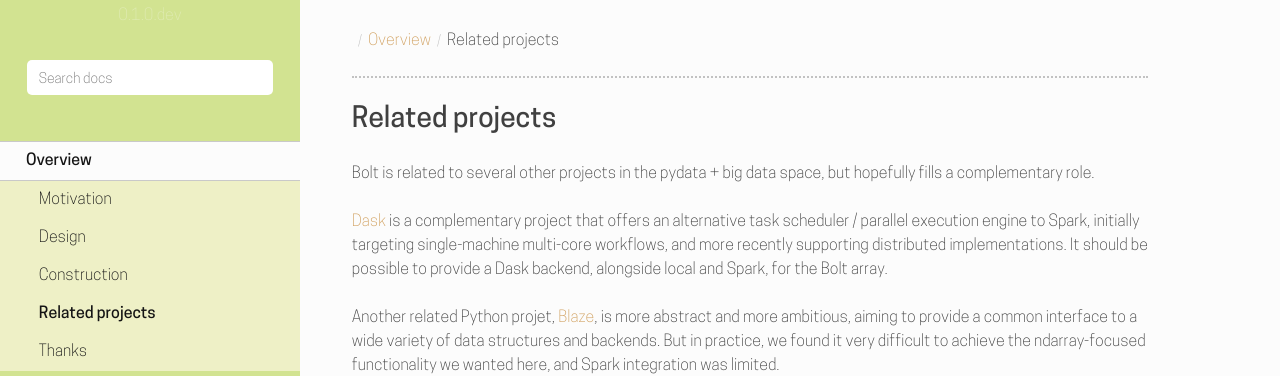
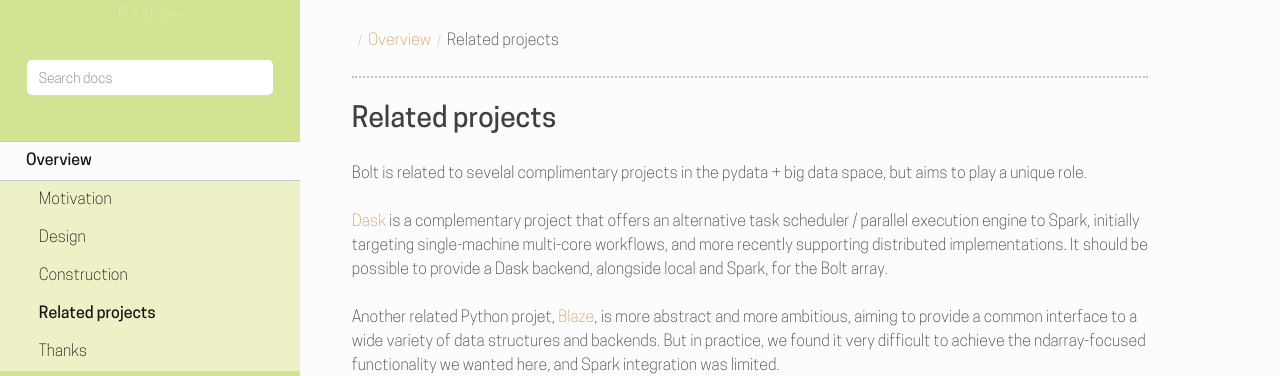
Before and after one commit to bolt-project/bolt, a Sphinx documentation site: the page built from docs/source/overview-related.rst, in a window 1280 px wide. Shown: the top 376 px of the page. Built offline with Sphinx 7.4.7 and the Read the Docs theme 2.0.0, drawn with Linux system fonts in a browser that asks for light colours.

Commit message:
extra edit, courtesty of @andrewgiessel

```diff
--- a/docs/source/overview-related.rst
+++ b/docs/source/overview-related.rst
@@ -1,7 +1,7 @@
 Related projects
 ================
 
-Bolt is related to several other projects in the pydata + big data space, but hopefully fills a complementary role.
+Bolt is related to sevelal complimentary projects in the pydata + big data space, but aims to play a unique role.
 
 Dask_ is a complementary project that offers an alternative task scheduler / parallel execution engine to Spark, initially targeting single-machine multi-core workflows, and more recently supporting distributed implementations. It should be possible to provide a Dask backend, alongside local and Spark, for the Bolt array.
 
```
